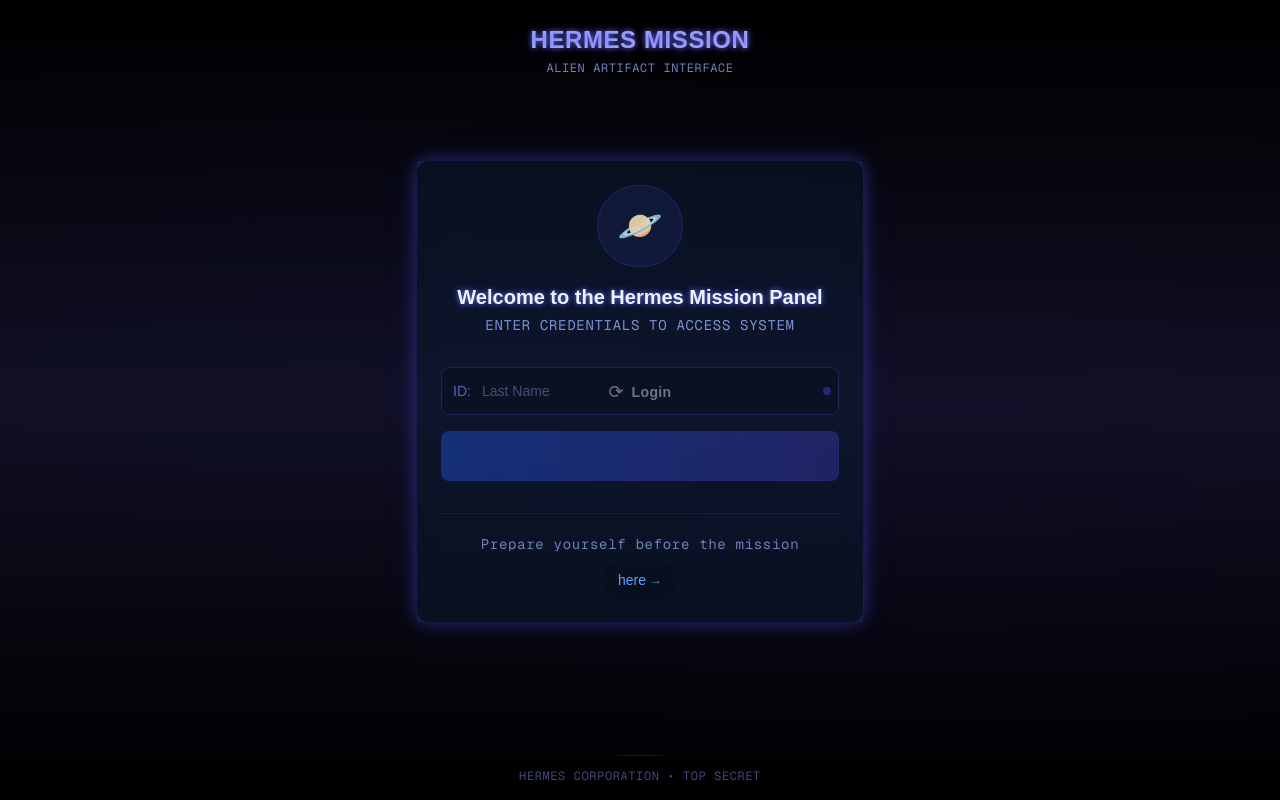
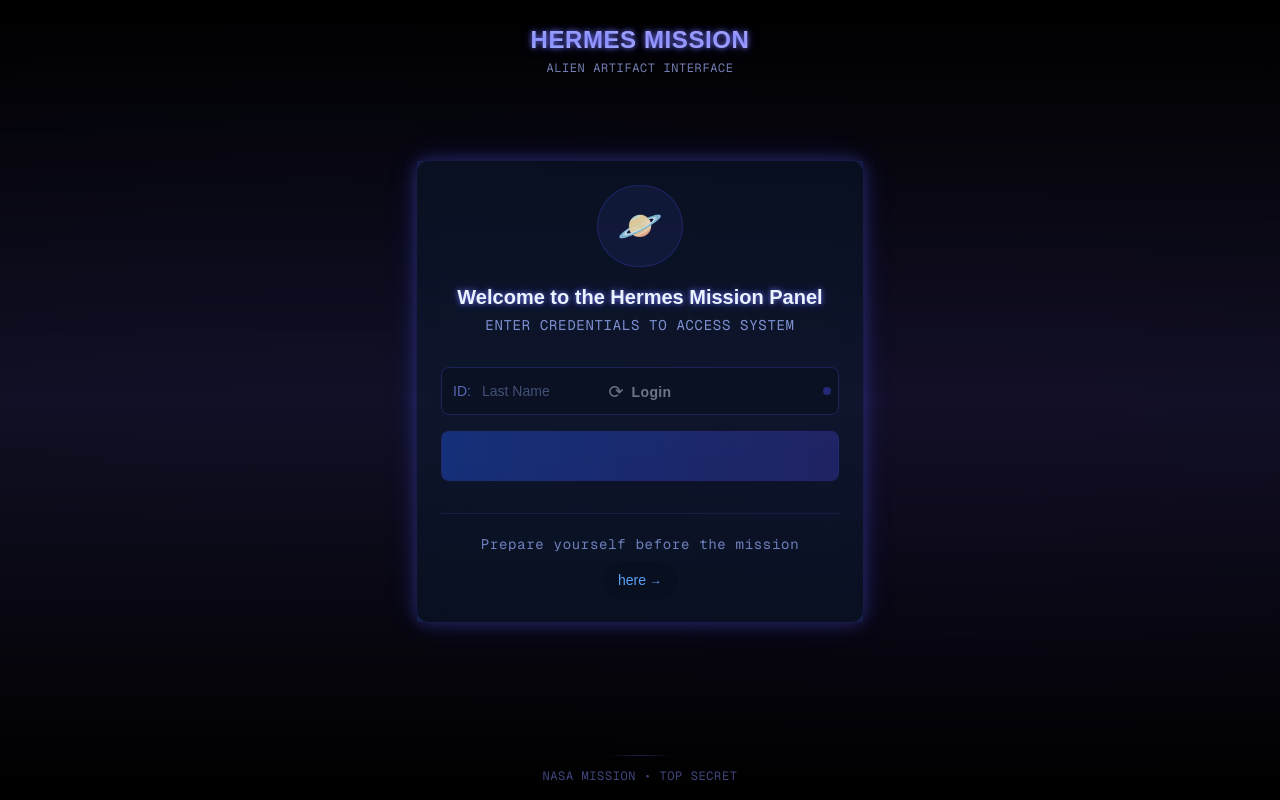
Before and after one commit to BartKrol/hermes, a Next.js app: page /login in a window 1280 px wide. Built offline with nearby package versions, Linux system fonts and the light colour scheme; no server answers; what zod-form-data would draw is missing.

Commit message:
Change loc

```diff
--- a/app/login/page.tsx
+++ b/app/login/page.tsx
@@ -58,7 +58,7 @@ export default async function SignIn() {
 
       <footer className="py-4 text-center text-xs text-indigo-400/50 terminal-text">
         <div className="w-16 h-[1px] bg-gradient-to-r from-transparent via-indigo-500/30 to-transparent mx-auto mb-3"></div>
-        HERMES CORPORATION • TOP SECRET
+        NASA MISSION • TOP SECRET
       </footer>
     </div>
   );
```
